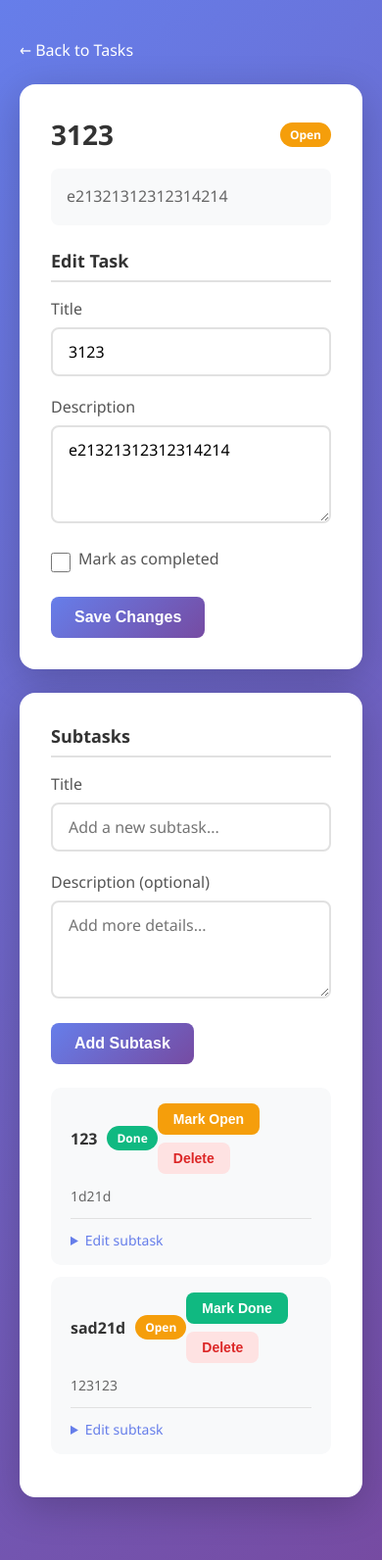
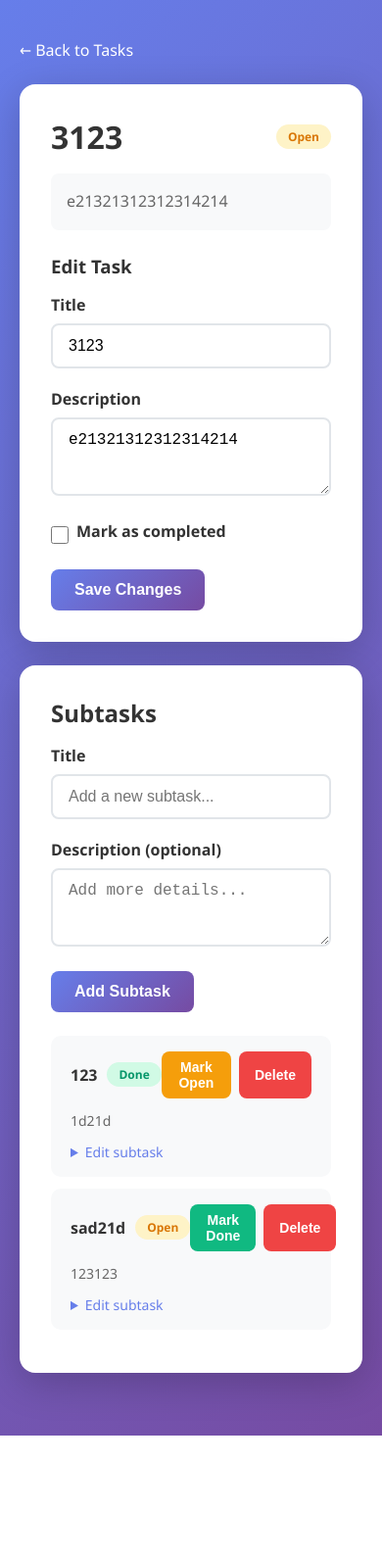
Before and after one commit to jobid3/TodoListWebApp, a Django app: page /tasks/1/ in a window 390 px wide. Shown: the whole page at 98% size. After the commit the page ends 1465 px from the top, so only its background shows below. Run offline with Django 5.2, Linux system fonts and the light colour scheme; a user stored in the database is signed in; data comes from the database, SQL or seed files in the repository.

Commit message:
Refactor CSS styles for improved layout and responsiveness

```diff
--- a/todoproject/tasks/static/css/main.css
+++ b/todoproject/tasks/static/css/main.css
@@ -38,39 +64,9 @@
 .card.small {
   max-width: 400px;
   width: 100%;
-  padding: 40px;
 }
 
-/* Typography */
-h1 {
-  color: #333;
-  font-size: 28px;
-  margin-bottom: 24px;
-}
-
-h1.white {
-  color: white;
-  text-shadow: 0 2px 4px rgba(0, 0, 0, 0.2);
-}
-
-.section-title {
-  color: #333;
-  font-size: 18px;
-  font-weight: 600;
-  margin-bottom: 16px;
-  padding-bottom: 8px;
-  border-bottom: 2px solid #e1e1e1;
-}
-
-/* Header */
-.header {
-  display: flex;
-  justify-content: space-between;
-  align-items: center;
-  margin-bottom: 30px;
-}
-
-/* Forms */
+/* ===== FORMS ===== */
 .form-group {
   margin-bottom: 20px;
 }
@@ -78,35 +74,32 @@
 .form-group label {
   display: block;
   margin-bottom: 8px;
-  color: #555;
-  font-weight: 500;
+  font-weight: 600;
+  color: #333;
 }
 
-input[type="text"],
-input[type="email"],
-input[type="password"],
-textarea {
+.form-group input[type="text"],
+.form-group input[type="email"],
+.form-group input[type="password"],
+.form-group textarea {
   width: 100%;
   padding: 12px 16px;
-  border: 2px solid #e1e1e1;
+  border: 2px solid #e1e5e9;
   border-radius: 8px;
   font-size: 16px;
-  font-family: inherit;
-  transition: border-color 0.3s, box-shadow 0.3s;
+  transition: border-color 0.2s, box-shadow 0.2s;
 }
 
-input[type="text"]:focus,
-input[type="email"]:focus,
-input[type="password"]:focus,
-textarea:focus {
+.form-group input:focus,
+.form-group textarea:focus {
   outline: none;
   border-color: #667eea;
   box-shadow: 0 0 0 3px rgba(102, 126, 234, 0.2);
 }
 
-textarea {
+.form-group textarea {
+  min-height: 80px;
   resize: vertical;
-  min-height: 100px;
 }
 
 .checkbox-group {
@@ -116,21 +109,11 @@
 }
 
 .checkbox-group input[type="checkbox"] {
-  width: 20px;
-  height: 20px;
-  cursor: pointer;
+  width: 18px;
+  height: 18px;
 }
 
-.inline-form {
-  display: flex;
-  gap: 12px;
-}
-
-.inline-form input[type="text"] {
-  flex: 1;
-}
-
-/* Buttons */
+/* ===== BUTTONS ===== */
 .btn {
   padding: 12px 24px;
   border: none;
@@ -139,6 +122,12 @@
   font-weight: 600;
   cursor: pointer;
   transition: transform 0.2s, box-shadow 0.2s;
+  text-decoration: none;
+  display: inline-block;
+}
+
+.btn:hover {
+  transform: translateY(-2px);
 }
 
 .btn-primary {
@@ -156,46 +144,30 @@
   color: white;
 }
 
-.btn-success:hover {
-  background: #059669;
-}
-
 .btn-warning {
   background: #f59e0b;
   color: white;
 }
 
-.btn-warning:hover {
-  background: #d97706;
-}
-
 .btn-danger {
-  background: #fee2e2;
-  color: #dc2626;
-}
-
-.btn-danger:hover {
-  background: #fecaca;
+  background: #ef4444;
+  color: white;
 }
 
 .btn-ghost {
   background: rgba(255, 255, 255, 0.2);
   color: white;
-  padding: 12px 24px;
-  border: none;
-  border-radius: 8px;
-  font-size: 16px;
-  font-weight: 600;
-  cursor: pointer;
-  transition: transform 0.2s, box-shadow 0.2s;
-  text-decoration: none;
 }
 
 .btn-ghost:hover {
   background: rgba(255, 255, 255, 0.3);
 }
 
-/* Modal ghost button override for dark text */
+.btn-sm {
+  padding: 8px 16px;
+  font-size: 14px;
+}
+
 .modal-content .btn-ghost {
   background: #e5e7eb;
   color: #333;
@@ -205,61 +177,36 @@
   background: #d1d5db;
 }
 
-.btn-sm {
-  padding: 8px 16px;
-  font-size: 14px;
-}
-
-/* Links */
-.back-link {
-  display: inline-flex;
-  align-items: center;
-  gap: 8px;
-  color: white;
-  text-decoration: none;
-  font-weight: 500;
-  margin-bottom: 24px;
-  transition: opacity 0.2s;
-}
-
-.back-link:hover {
-  opacity: 0.8;
-}
-
-.text-link {
-  color: #667eea;
-  text-decoration: none;
+/* ===== STATUS BADGES ===== */
+.status {
+  padding: 4px 12px;
+  border-radius: 20px;
+  font-size: 12px;
   font-weight: 600;
 }
 
-.text-link:hover {
-  text-decoration: underline;
-}
-
-.centered-text {
-  text-align: center;
-  margin-top: 24px;
-  color: #666;
-}
-
-/* Status badges */
-.status {
-  padding: 4px 10px;
-  border-radius: 20px;
-  font-size: 12px;
-  font-weight: 600;
-  color: white;
+.status.open {
+  background: #fef3c7;
+  color: #d97706;
 }
 
 .status.completed {
-  background: #10b981;
+  background: #d1fae5;
+  color: #059669;
 }
 
-.status.open {
-  background: #f59e0b;
+.status.clickable {
+  cursor: pointer;
+  border: none;
+  transition: transform 0.2s, box-shadow 0.2s;
 }
 
-/* Task list */
+.status.clickable:hover {
+  transform: scale(1.05);
+  box-shadow: 0 2px 8px rgba(0, 0, 0, 0.2);
+}
+
+/* ===== TASK LIST ===== */
 .task-list {
   list-style: none;
 }
@@ -343,92 +284,8 @@
 .subtask-actions {
   display: flex;
   gap: 8px;
-  flex-wrap: wrap;
 }
 
-.subtask-actions form {
-  display: inline;
-}
-
-/* Edit details */
-.edit-details {
-  margin-top: 12px;
-  padding-top: 12px;
-  border-top: 1px solid #e1e1e1;
-}
-
-.edit-details summary {
-  color: #667eea;
-  cursor: pointer;
-  font-weight: 500;
-  font-size: 14px;
-}
-
-.edit-details summary:hover {
-  text-decoration: underline;
-}
-
-.edit-details[open] summary {
-  margin-bottom: 12px;
-}
-
-/* Empty state */
-.empty-state {
-  text-align: center;
-  padding: 60px 24px;
-}
-
-.empty-state.inline {
-  padding: 40px 20px;
-}
-
-.empty-state-icon {
-  font-size: 48px;
-  margin-bottom: 16px;
-}
-
-.empty-state h2 {
-  color: #333;
-  margin-bottom: 8px;
-}
-
-.empty-state p {
-  color: #666;
-}
-
-/* Errors */
-.errors {
-  background: #fee2e2;
-  color: #dc2626;
-  padding: 12px;
-  border-radius: 8px;
-  margin-bottom: 16px;
-  font-size: 14px;
-}
-
-.field-errors {
-  color: #dc2626;
-  font-size: 12px;
-  margin-top: 4px;
-}
-
-.help-text {
-  color: #888;
-  font-size: 12px;
-  margin-top: 4px;
-}
-
-/* Description box */
-.description-box {
-  color: #666;
-  line-height: 1.6;
-  padding: 16px;
-  background: #f8f9fa;
-  border-radius: 8px;
-  margin-bottom: 24px;
-}
-
-/* Subtask counter */
 .subtask-counter {
   background: #e0e7ff;
   color: #4338ca;
@@ -438,14 +295,100 @@
   font-weight: 600;
 }
 
-/* Save status */
+/* ===== EDIT DETAILS ===== */
+.edit-details {
+  margin-top: 12px;
+}
+
+.edit-details summary {
+  cursor: pointer;
+  color: #667eea;
+  font-size: 14px;
+}
+
+.edit-details[open] summary {
+  margin-bottom: 12px;
+}
+
+/* ===== DESCRIPTION BOX ===== */
+.description-box {
+  background: #f8f9fa;
+  padding: 16px;
+  border-radius: 8px;
+  margin-bottom: 24px;
+  color: #666;
+  line-height: 1.6;
+}
+
+/* ===== SECTION TITLES ===== */
+.section-title {
+  margin-bottom: 16px;
+  color: #333;
+}
+
+/* ===== LINKS ===== */
+.back-link {
+  display: inline-block;
+  margin-bottom: 24px;
+  color: white;
+  font-weight: 500;
+}
+
+.back-link:hover {
+  text-decoration: underline;
+}
+
+.text-link {
+  color: #667eea;
+  font-weight: 600;
+}
+
+.centered-text {
+  text-align: center;
+  margin-top: 20px;
+  color: #666;
+}
+
+/* ===== EMPTY STATE ===== */
+.empty-state {
+  text-align: center;
+  padding: 48px 24px;
+}
+
+.empty-state.inline {
+  padding: 24px;
+}
+
+.empty-state-icon {
+  font-size: 48px;
+  margin-bottom: 16px;
+}
+
+.empty-state h2 {
+  margin-bottom: 8px;
+}
+
+.empty-state p {
+  color: #666;
+}
+
+/* ===== ERRORS ===== */
+.errors {
+  background: #fef2f2;
+  color: #dc2626;
+  padding: 12px 16px;
+  border-radius: 8px;
+  margin-bottom: 20px;
+}
+
+/* ===== SAVE STATUS ===== */
 .save-status {
   margin-left: 12px;
   font-size: 14px;
   font-weight: 500;
 }
 
-/* Modal */
+/* ===== MODAL ===== */
 .modal {
   display: none;
   position: fixed;
```
Also changed, not shown: other parts of todoproject/tasks/static/css/main.css (+37 -19 lines).
